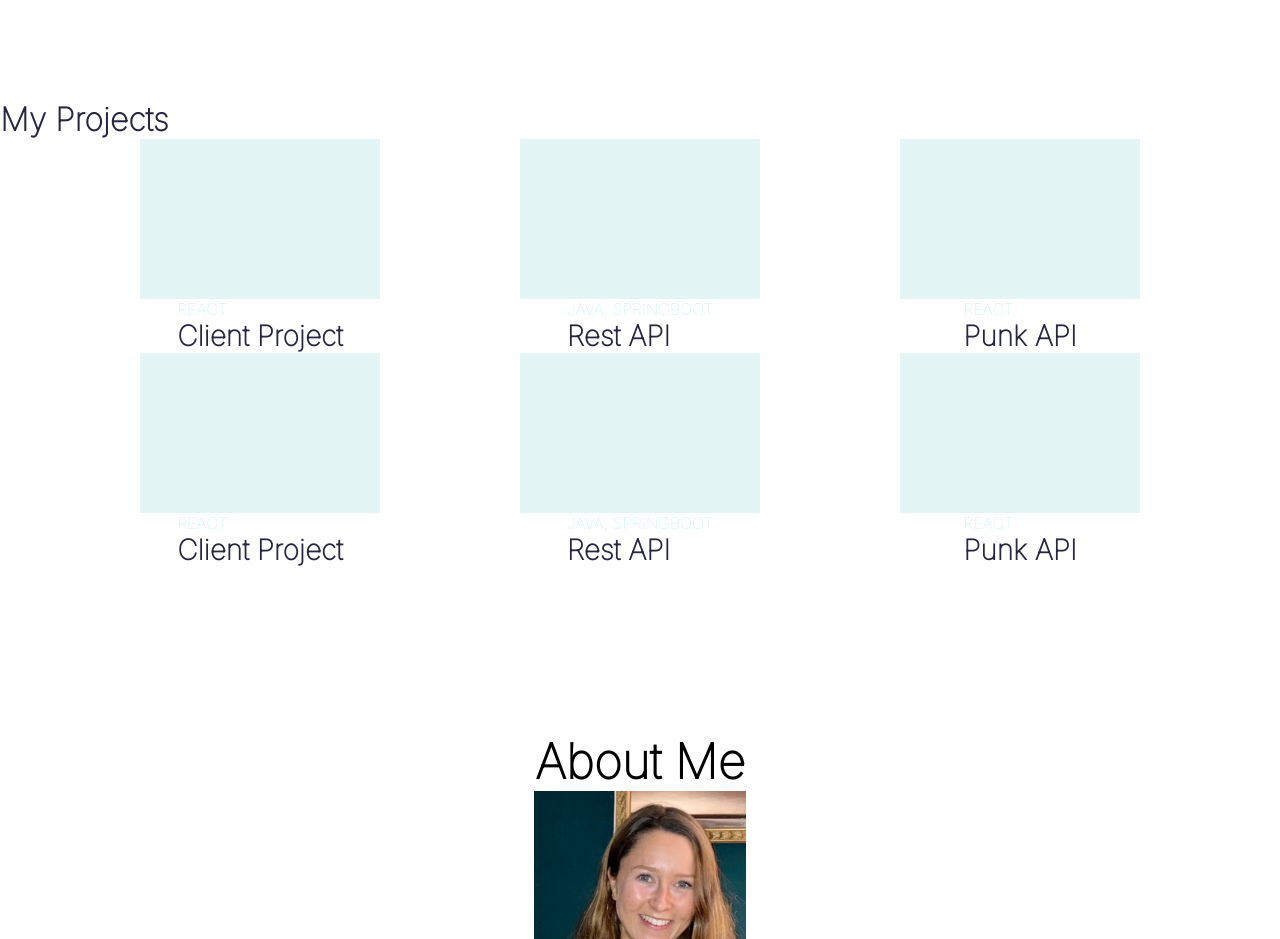
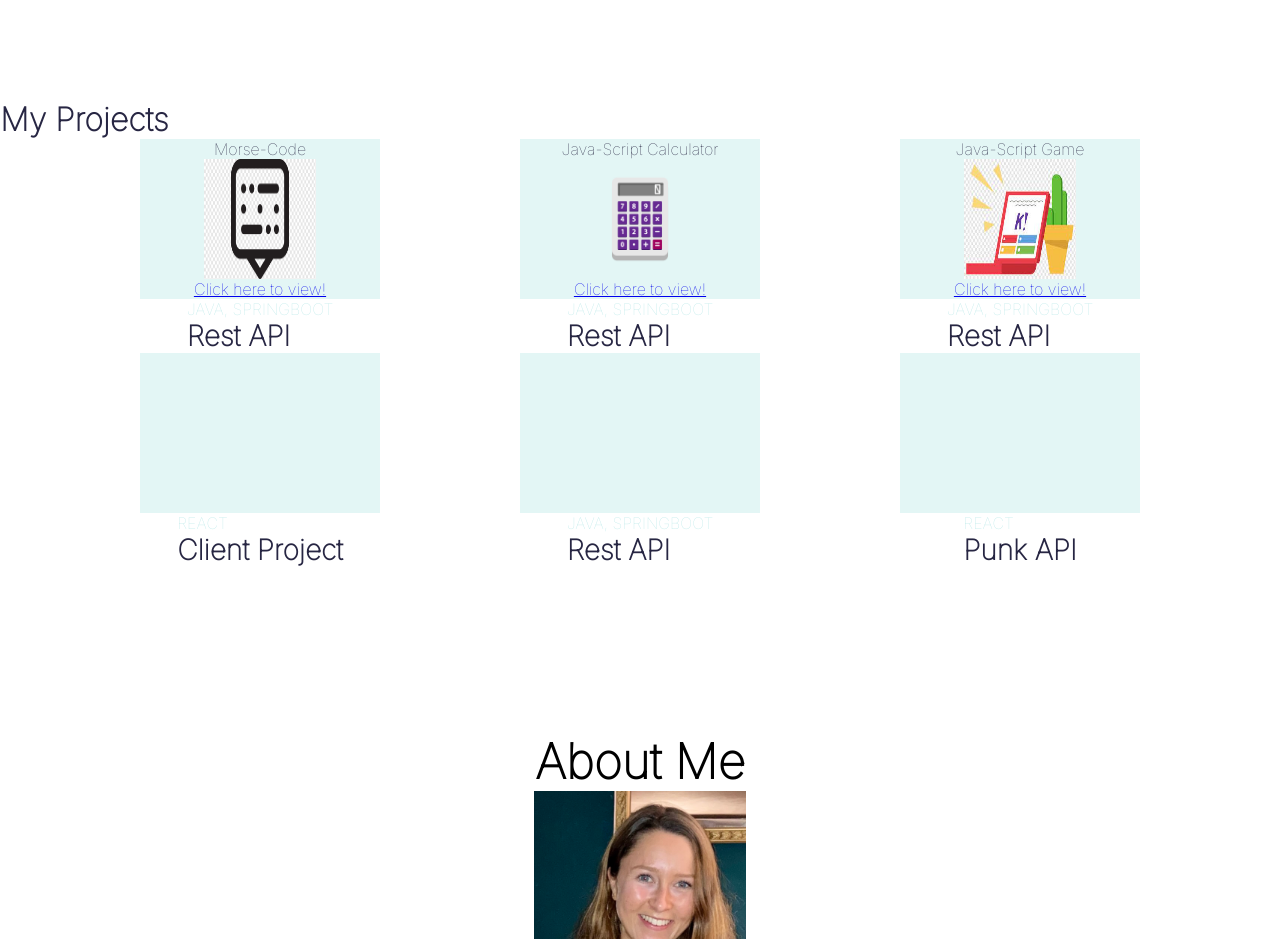
Before and after one commit to hollyashall/portfolio, a plain HTML site: page index.html in a window 1280 px wide. Shown: the part 1500-2439 px from the top of the page. Drawn offline with Linux system fonts and the light colour scheme; a web font is replaced by a local one.

Commit message:
added links'

```diff
--- a/_my-projects.scss
+++ b/_my-projects.scss
@@ -34,8 +34,20 @@ color: black;
     flex-direction: column;
     justify-content: flex-end;
     align-items: center;
+
+
 }
 
+.my-projects__grid-card-blueBackground-pic{
+
+  background-color: #E3F6F5;
+    width: 7rem;
+    height: 9rem;
+    display: flex;
+    flex-direction: column;
+    justify-content: flex-end;
+    align-items: center;
+}
 
 .my-projects__grid-card-detail-skill{
   color: #BAE8E8;
--- a/index.html
+++ b/index.html
@@ -96,9 +96,9 @@
 
       </div>
 
-    <!-- </div> -->
+
   </section>
-<!-- </main> -->
+
 
 <!-- <section class="main-section"> -->
 <main>
@@ -108,30 +108,49 @@
 
       <div class="my-projects__grid">
         <div class="my-projects__grid-card" >
-          <div class="my-projects__grid-card-blueBackground"> </div>
+          <div class="my-projects__grid-card-blueBackground">  <p>Morse-Code
 
-          <article class="my-projects__grid-card-detail">
-            <div class="my-projects__grid-card-detail-skill"><p>REACT</p></div>
-            <div class="my-projects__grid-card-detail-title"><h3>Client Project</h3> </div>
+          </p>
+          <img class="my-projects__grid-card-blueBackground-pic" src="./images/morse.png" alt="morse code pic">
+          <a href="https://hollyashall.github.io/TDD-test/">Click here to view!</a>
+          </div>
 
+              <article
+              class="my-projects__grid-card-detail">
+                <div class="my-projects__grid-card-detail-skill"><p>JAVA, SPRINGBOOT</p></div>
+                <div class="my-projects__grid-card-detail-title"><h3>Rest API</h3> </div>
           </article>
 
          </div>
+
         <div class="my-projects__grid-card" >
-      <div class="my-projects__grid-card-blueBackground"> </div>
+      <div class="my-projects__grid-card-blueBackground">  <p>Java-Script Calculator
 
-          <article class="my-projects__grid-card-detail">
+      </p>
+      <img class="my-projects__grid-card-blueBackground-pic" src="./images/calculator_PNG102230.png" alt="calculator pic">
+      <a href="https://hollyashall.github.io/Calculator-Project/">Click here to view!</a>
+      </div>
+
+          <article
+          class="my-projects__grid-card-detail">
             <div class="my-projects__grid-card-detail-skill"><p>JAVA, SPRINGBOOT</p></div>
             <div class="my-projects__grid-card-detail-title"><h3>Rest API</h3> </div>
 
           </article>
+
           </div>
-      <div class="my-projects__grid-card" >
-      <div class="my-projects__grid-card-blueBackground"> </div>
+          <div class="my-projects__grid-card" >
 
-          <article class="my-projects__grid-card-detail">
-            <div class="my-projects__grid-card-detail-skill"><p>REACT</p></div>
-            <div class="my-projects__grid-card-detail-title"><h3>Punk API</h3> </div>
+            <div class="my-projects__grid-card-blueBackground">  <p>Java-Script Game
+
+            </p>
+            <img class="my-projects__grid-card-blueBackground-pic" src="./images/quiz.png" alt="quiz pic">
+            <a href="https://hollyashall.github.io/java-script-game/">Click here to view!</a>
+            </div>
+
+                <article class="my-projects__grid-card-detail">
+                  <div class="my-projects__grid-card-detail-skill"><p>JAVA, SPRINGBOOT</p></div>
+                  <div class="my-projects__grid-card-detail-title"><h3>Rest API</h3> </div>
 
           </article>
       </div>
```
Also changed, not shown: images/calculator_PNG102230.png (added), images/morse.png (added), images/quiz.png (added), style.css, 1 other file.
